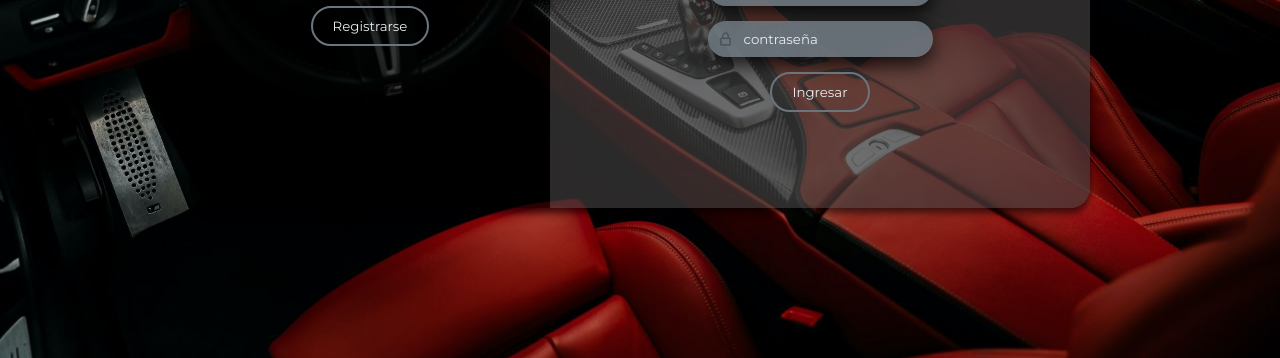
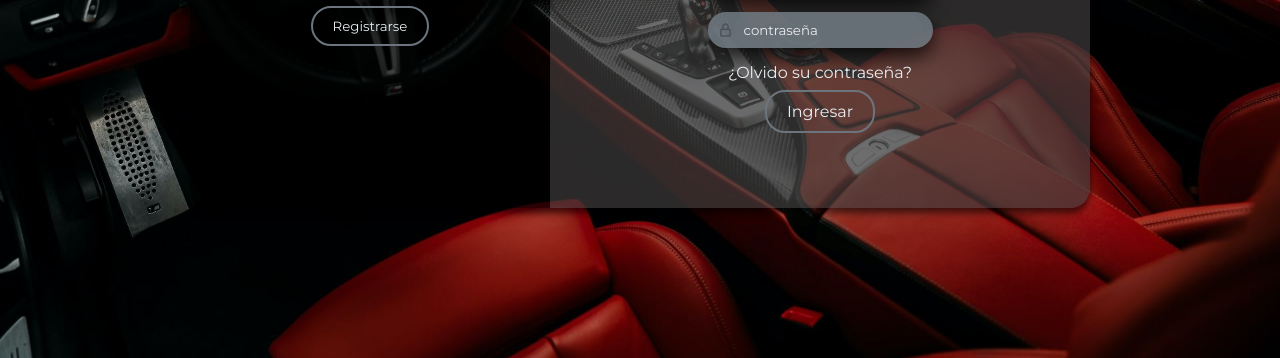
Before and after one commit to MarcelaSerrano98/project-skill-html-css, a plain HTML site: page pages/login.html in a window 1280 px wide. Shown: the part 442-800 px from the top of the page. Drawn offline with nearby package versions, Linux system fonts and the light colour scheme.

Commit message:
Style: :lipstick: Actualiza diseño de pantalla de login y sección (Recordar contraseña)

```diff
--- a/assets/registro.css
+++ b/assets/registro.css
@@ -140,6 +140,8 @@ body {
     transition: background-color .3s ease;
 
 }
+
+
 .form label input::placeholder{
     color: #e9ecef;
 }
@@ -158,10 +160,23 @@ body {
     transition: background-color .3s ease;
 }
 
-
 .button:hover{
     cursor: pointer;
     border: none;
     background-color: #6c757d;
     box-shadow: 0 2px 5px rgba(0, 0, 0, .1);
 }
+
+.button-bottom{
+    gap: 20px;
+    display: flex;
+    flex-direction: column;
+    justify-content: center;
+
+}
+
+
+.button-bottom a{
+    text-decoration: none;
+    color: #e9ecef;
+}
--- a/pages/login.html
+++ b/pages/login.html
@@ -42,9 +42,11 @@
                         <i class='bx bx-lock-alt'></i>
                         <input type="password" placeholder="contraseña" required>
                     </label>
-                    <a href="/index.html">
-                        <input class="button" type="submit" value="Ingresar">
-                    </a>
+                    <div class="button-bottom">
+                        <div><a href="">¿Olvido su contraseña?</a></div>
+                        <div><a class="button" type="button" href="/index.html">Ingresar</a></div>
+                    </div>
+
                 </form>
             </div>
 
```
Also changed, not shown: pages/registro.html (+1 -1 lines), assets/sell-cars.css (added), pages/sell-cars.html (added).
